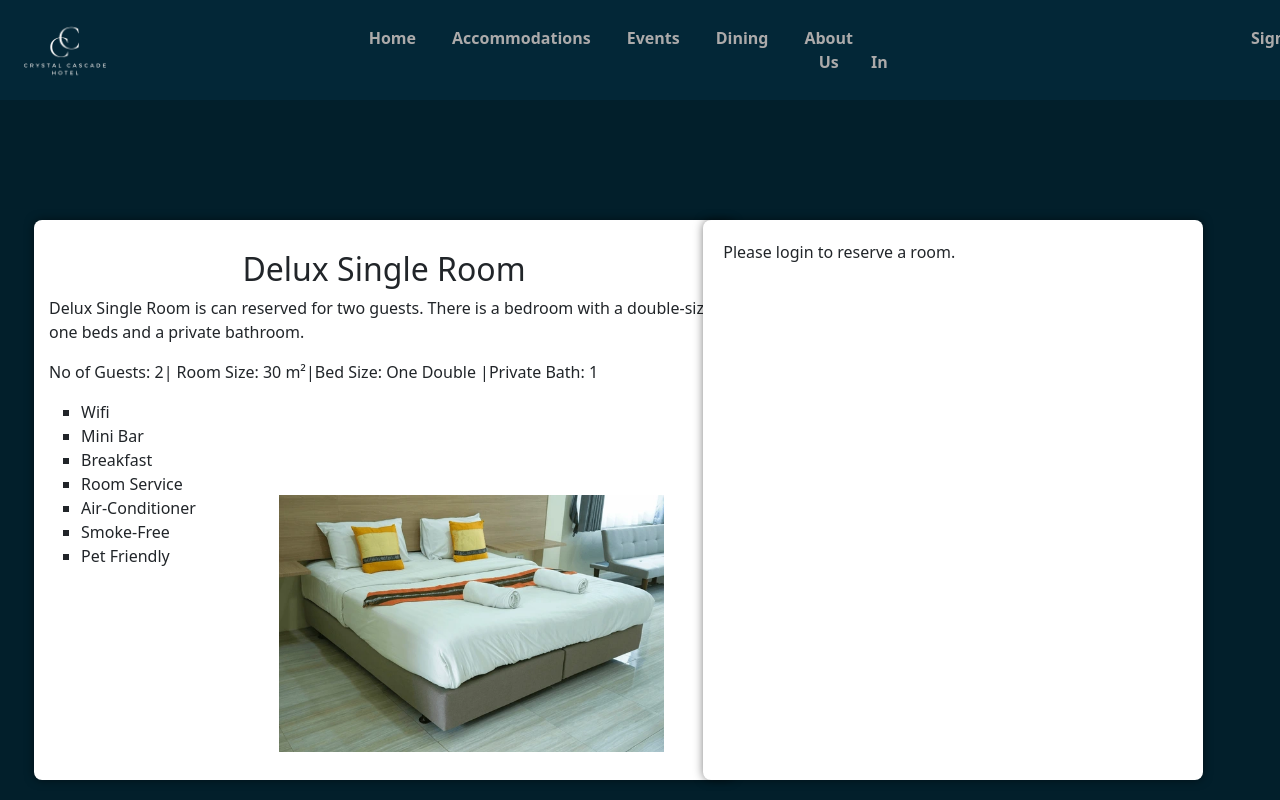
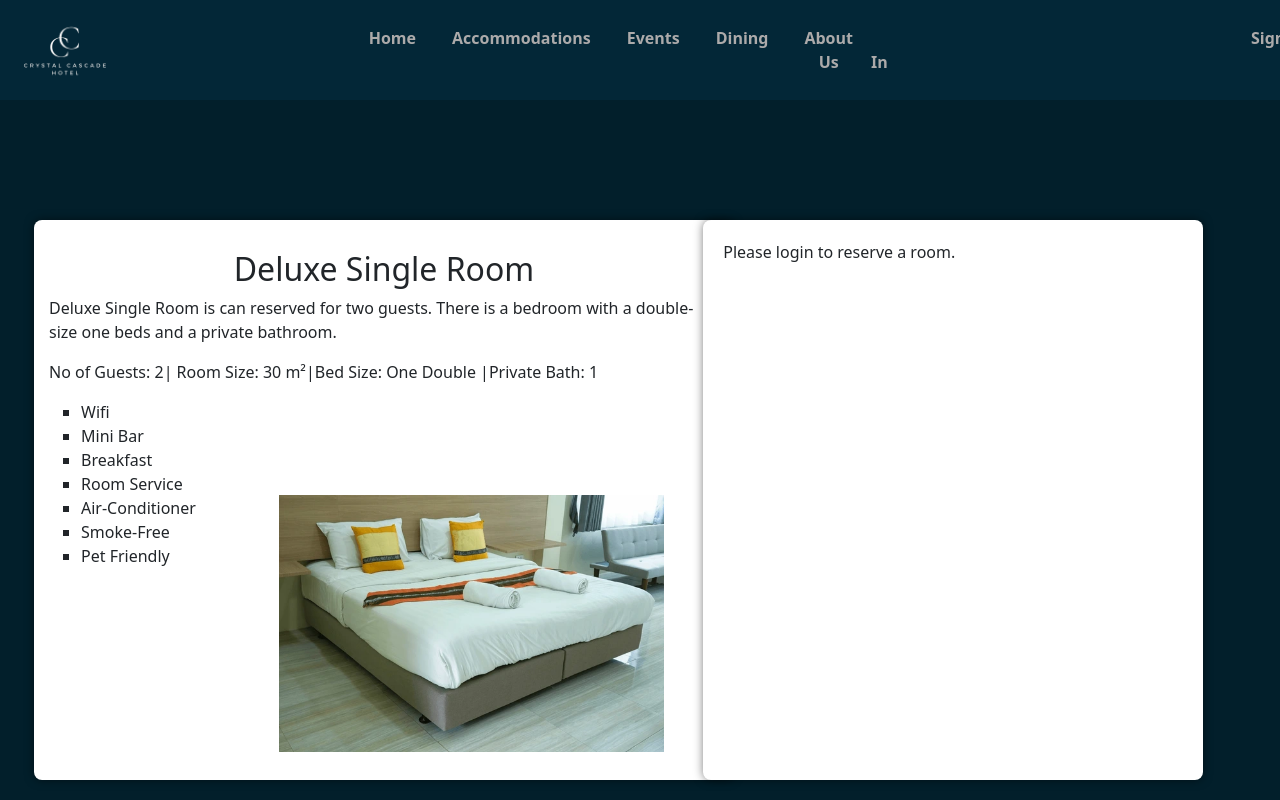
Before and after one commit to shakeeb2001/Final-Full-Stack-Project, a React (Create React App) app in the folder Frontend/front/: page /deluxroom in a window 1280 px wide. Shown: the top 800 px of the page. Built offline with nearby package versions, Linux system fonts and the light colour scheme.

Commit message:
coomit-02

```diff
--- a/Frontend/front/src/pages/DeluxeRoom.js
+++ b/Frontend/front/src/pages/DeluxeRoom.js
@@ -14,7 +14,7 @@ export default function DoubleRoom({ isLoggedIn }) {
     phoneNumber: '',
     checkIn: '',
     checkOut: '',
-    roomType: 'Delux Room',
+    roomType: 'Deluxe Room',
 
   });
 
@@ -74,7 +74,7 @@ export default function DoubleRoom({ isLoggedIn }) {
             phoneNumber: '',
             checkIn: '',
             checkOut: '',
-            roomType: 'Delux Room',
+            roomType: 'Deluxe Room',
           });
 
           setShowModal(false);
@@ -95,7 +95,7 @@ export default function DoubleRoom({ isLoggedIn }) {
       phoneNumber: '',
       checkIn: '',
       checkOut: '',
-      roomType: 'Delux Room'
+      roomType: 'Deluxe Room'
     });
 
     setShowModal(false);
@@ -106,9 +106,9 @@ export default function DoubleRoom({ isLoggedIn }) {
     <div className="room-container">
       <img src={DeluxImg} alt="Background" className="background-image" id="doubleroom" />
       <div className="room-info-container">
-        <h2>Delux Single Room</h2>
+        <h2>Deluxe Single Room</h2>
         <p>
-          Delux Single Room is can reserved for two guests. There is a bedroom with a
+          Deluxe Single Room is can reserved for two guests. There is a bedroom with a
           double-size one beds and a private bathroom.
         </p>
         <div className="room-details">
```
